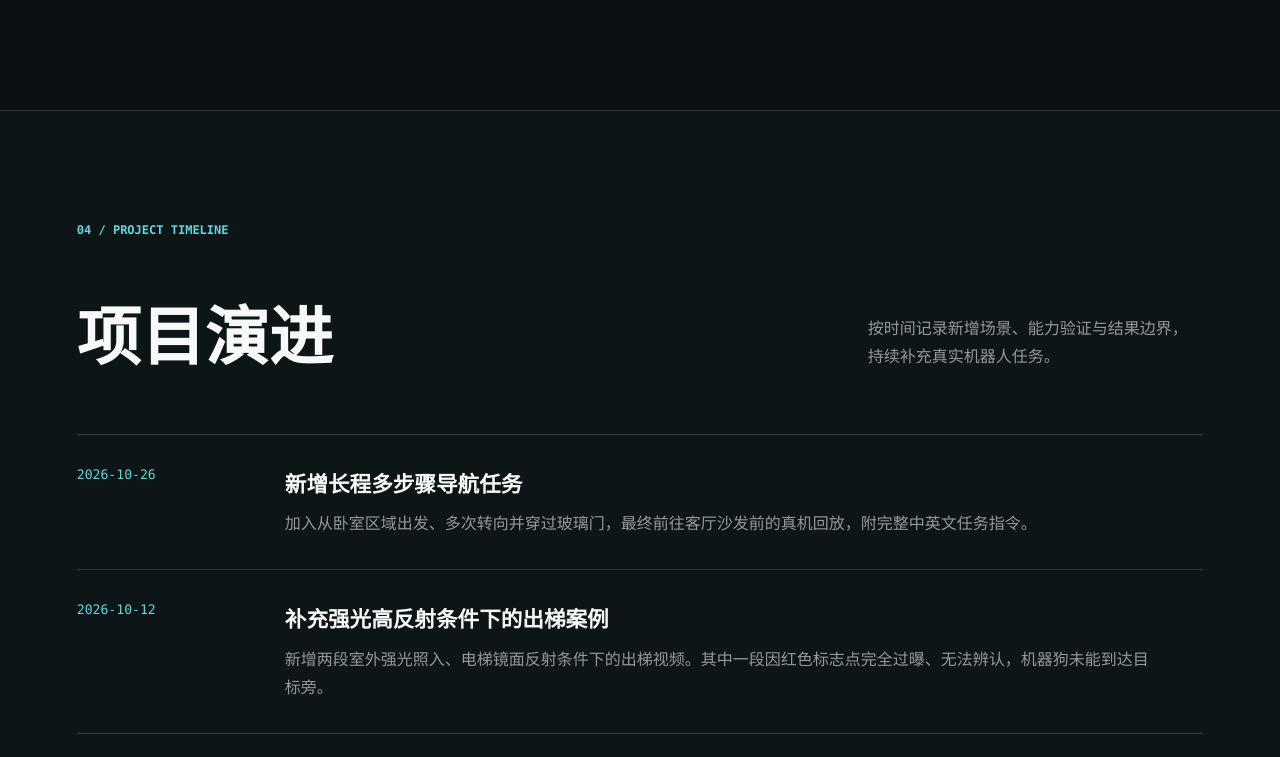
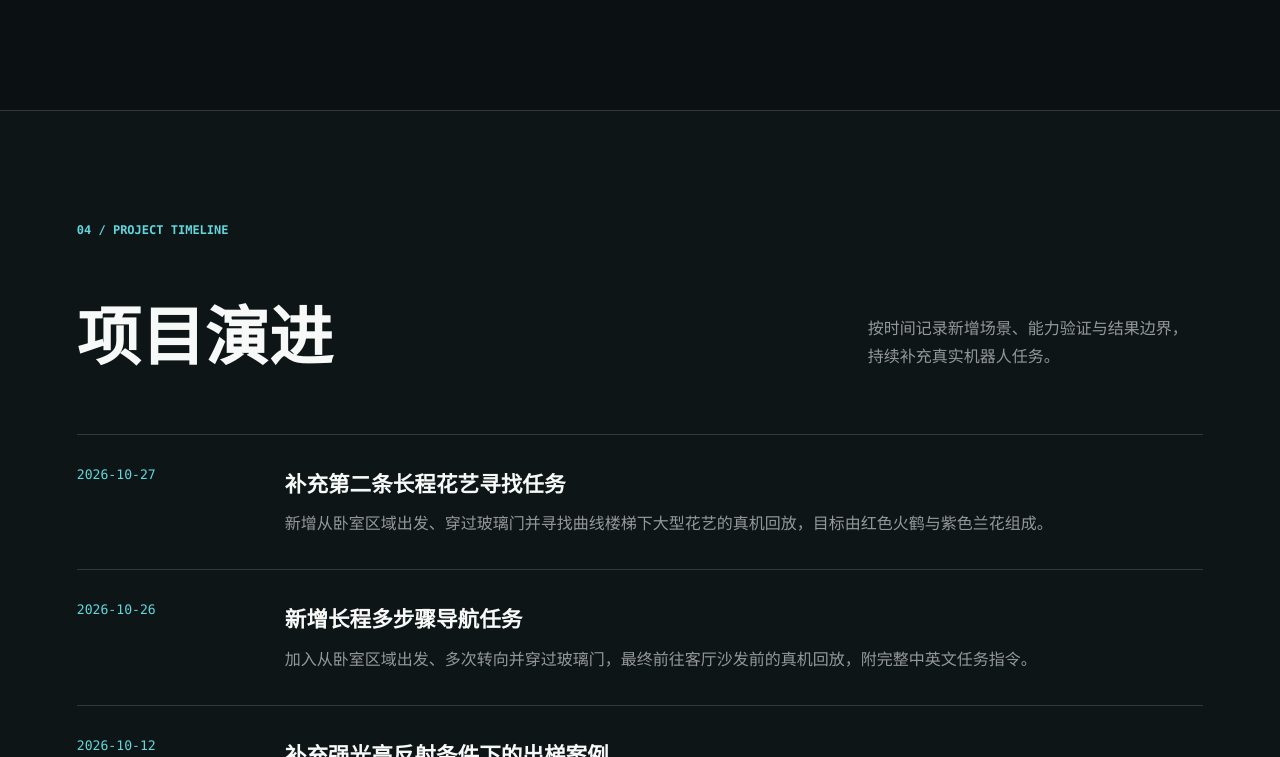
Before and after one commit to tangyipeng100/multiview-vln-showcase, a plain HTML site: page index.html in a window 1280 px wide. Shown: the part 11243-12000 px from the top of the page. Drawn offline with Linux system fonts and the light colour scheme.

Commit message:
docs: add flower task timeline entry

```diff
--- a/index.html
+++ b/index.html
@@ -374,6 +374,13 @@
         </div>
         <ol class="timeline-list">
           <li>
+            <time datetime="2026-10-27">2026-10-27</time>
+            <div>
+              <h3 data-zh="补充第二条长程花艺寻找任务" data-en="Added a second long-horizon flower-search task">补充第二条长程花艺寻找任务</h3>
+              <p data-zh="新增从卧室区域出发、穿过玻璃门并寻找曲线楼梯下大型花艺的真机回放，目标由红色火鹤与紫色兰花组成。" data-en="Added a real-robot replay that starts in the bedroom area, passes through the glass door, and searches for the large flower arrangement with red anthuriums and purple orchids under the curved staircase.">新增从卧室区域出发、穿过玻璃门并寻找曲线楼梯下大型花艺的真机回放，目标由红色火鹤与紫色兰花组成。</p>
+            </div>
+          </li>
+          <li>
             <time datetime="2026-10-26">2026-10-26</time>
             <div>
               <h3 data-zh="新增长程多步骤导航任务" data-en="Added a long-horizon, multi-step navigation task">新增长程多步骤导航任务</h3>
```
